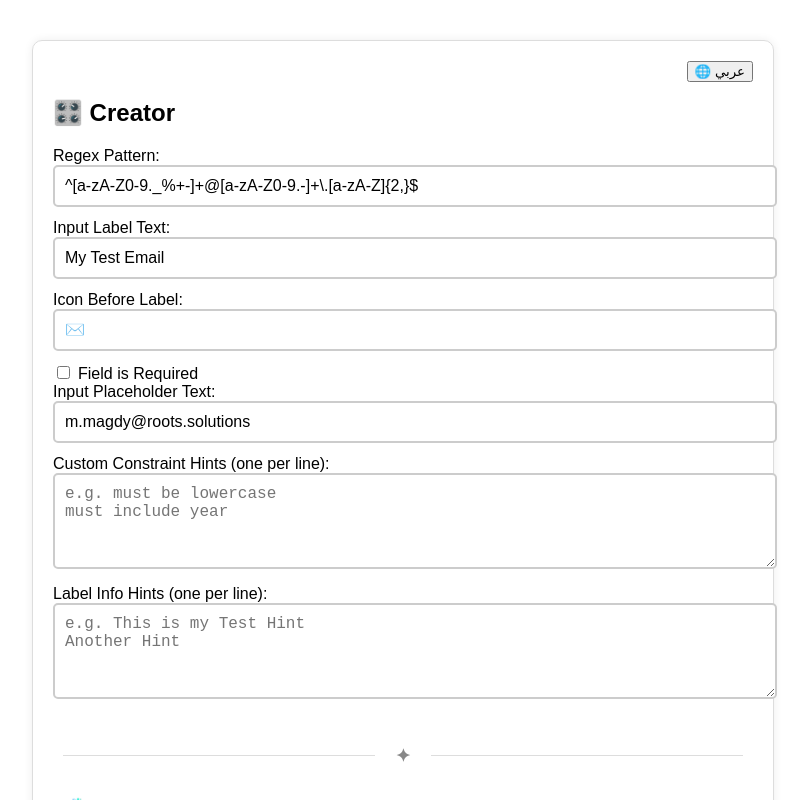
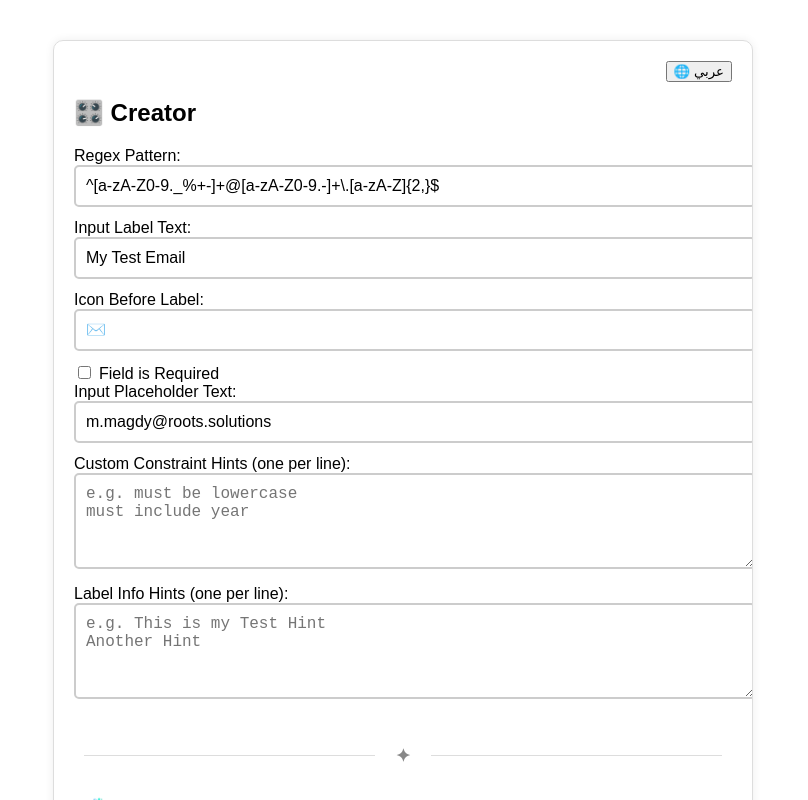
Before and after one commit to mmagdyroots/my-regex-app, a React (Create React App) app: page / in a window 1280 px wide. Shown: the top 800 px of the page, without its empty margins (237-1045 px from the left). Built offline with nearby package versions, Linux system fonts and the light colour scheme; the HTML template or start-up script is replaced by a standard one.

Commit message:
fixed overflow

```diff
--- a/src/App.jsx
+++ b/src/App.jsx
@@ -226,8 +226,15 @@ const App = () => {
   };
 
   return (
-<div style={{ ...styles.container }} dir={language === 'ar' ? 'rtl' : 'ltr'}>
-<button onClick={() => setLanguage(language === 'en' ? 'ar' : 'en')} style={{ float: 'right' }}>
+<div
+  style={{
+    ...styles.container,
+    overflowX: 'auto',     // enable horizontal scrolling
+    direction: language === 'ar' ? 'rtl' : 'ltr', // respect text direction
+    width: '100vw',         // make sure it spans viewport width
+    boxSizing: 'border-box'
+  }}
+><button onClick={() => setLanguage(language === 'en' ? 'ar' : 'en')} style={{ float: 'right' }}>
   🌐 {language === 'en' ? 'عربي' : 'English'}
       </button>
       <br />
@@ -352,7 +359,12 @@ const App = () => {
 };
 
 const styles = {
-
+  // container: {
+  //   padding: 20,
+  //   minHeight: '100vh',
+  //   overflowX: 'auto',
+  //   boxSizing: 'border-box',
+  // },
   dividerContainer: {
     display: 'flex',
     alignItems: 'center',
```
Also changed, not shown: 1 other file (tests, documents, lock files or other folders).
